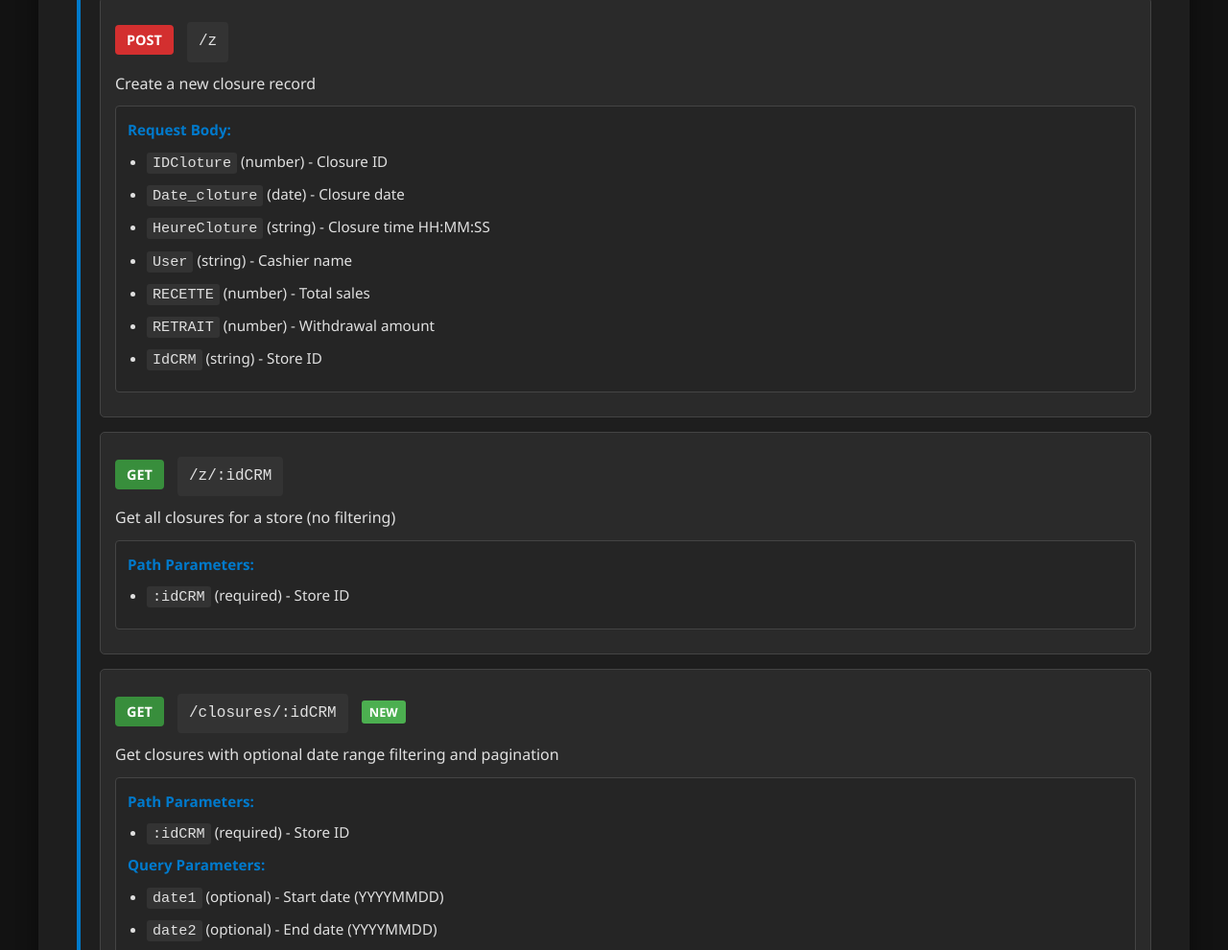
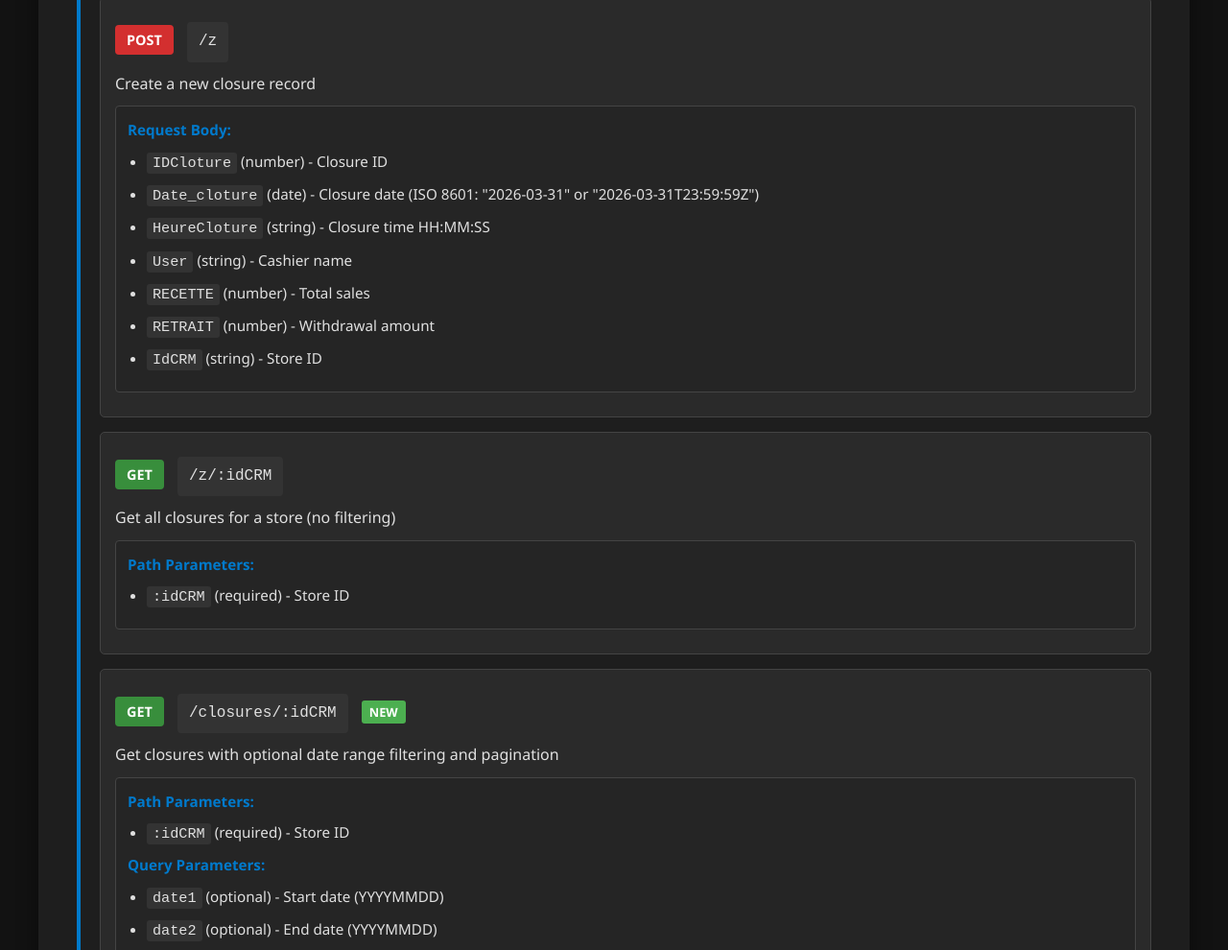
Before and after one commit to Aymen00001/43-96-AAsg-, a website: page public/api-docs.html in a window 1280 px wide. Shown: the part 6291-7281 px from the top of the page at 96% size. Drawn offline with Linux system fonts and the light colour scheme.

Commit message:
help update

```diff
--- a/public/api-docs.html
+++ b/public/api-docs.html
@@ -468,7 +468,7 @@
                         <h4>Request Body:</h4>
                         <ul class="param-list">
                             <li><code>IDCloture</code> (number) - Closure ID</li>
-                            <li><code>Date_cloture</code> (date) - Closure date</li>
+                            <li><code>Date_cloture</code> (date) - Closure date (ISO 8601: "2026-03-31" or "2026-03-31T23:59:59Z")</li>
                             <li><code>HeureCloture</code> (string) - Closure time HH:MM:SS</li>
                             <li><code>User</code> (string) - Cashier name</li>
                             <li><code>RECETTE</code> (number) - Total sales</li>
```
